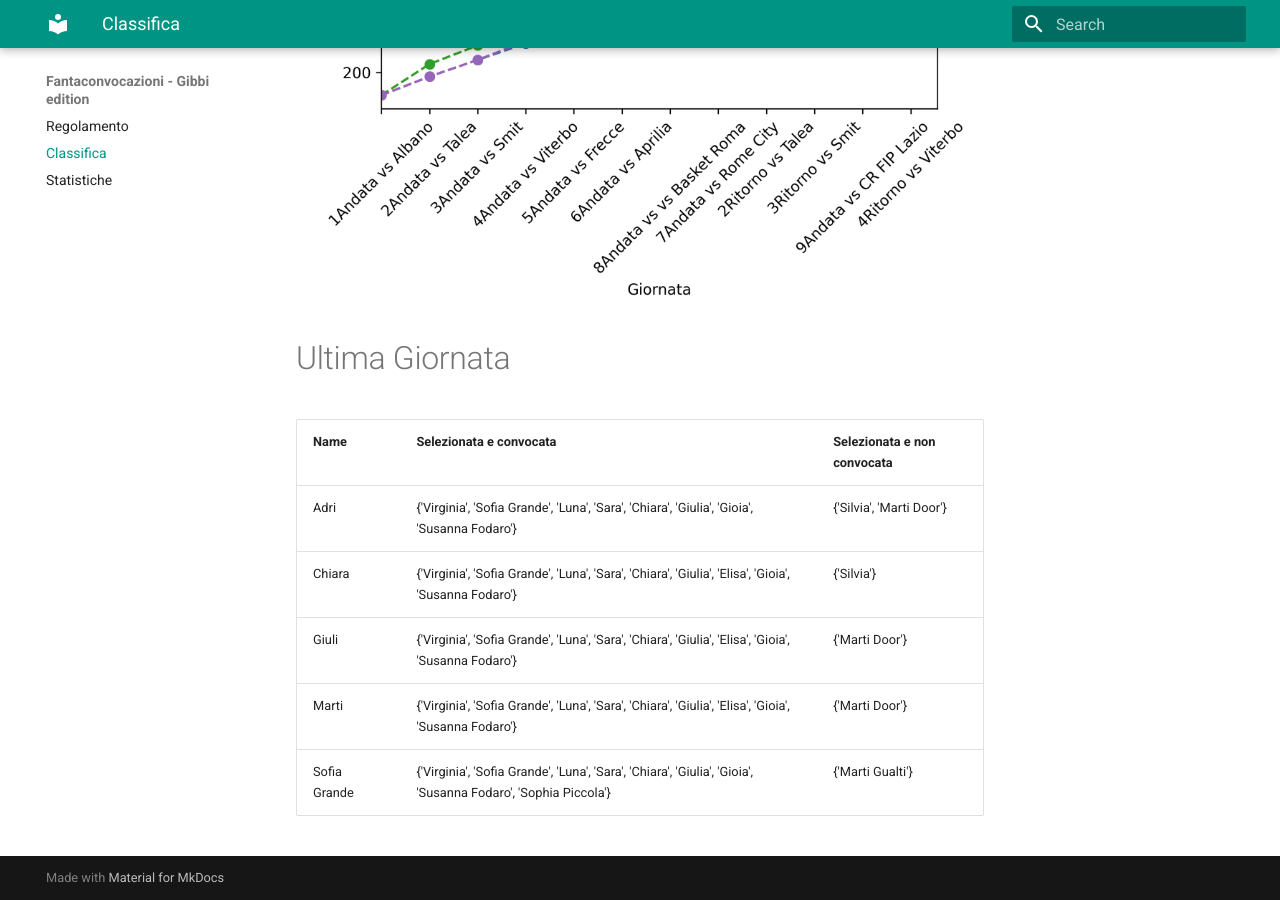
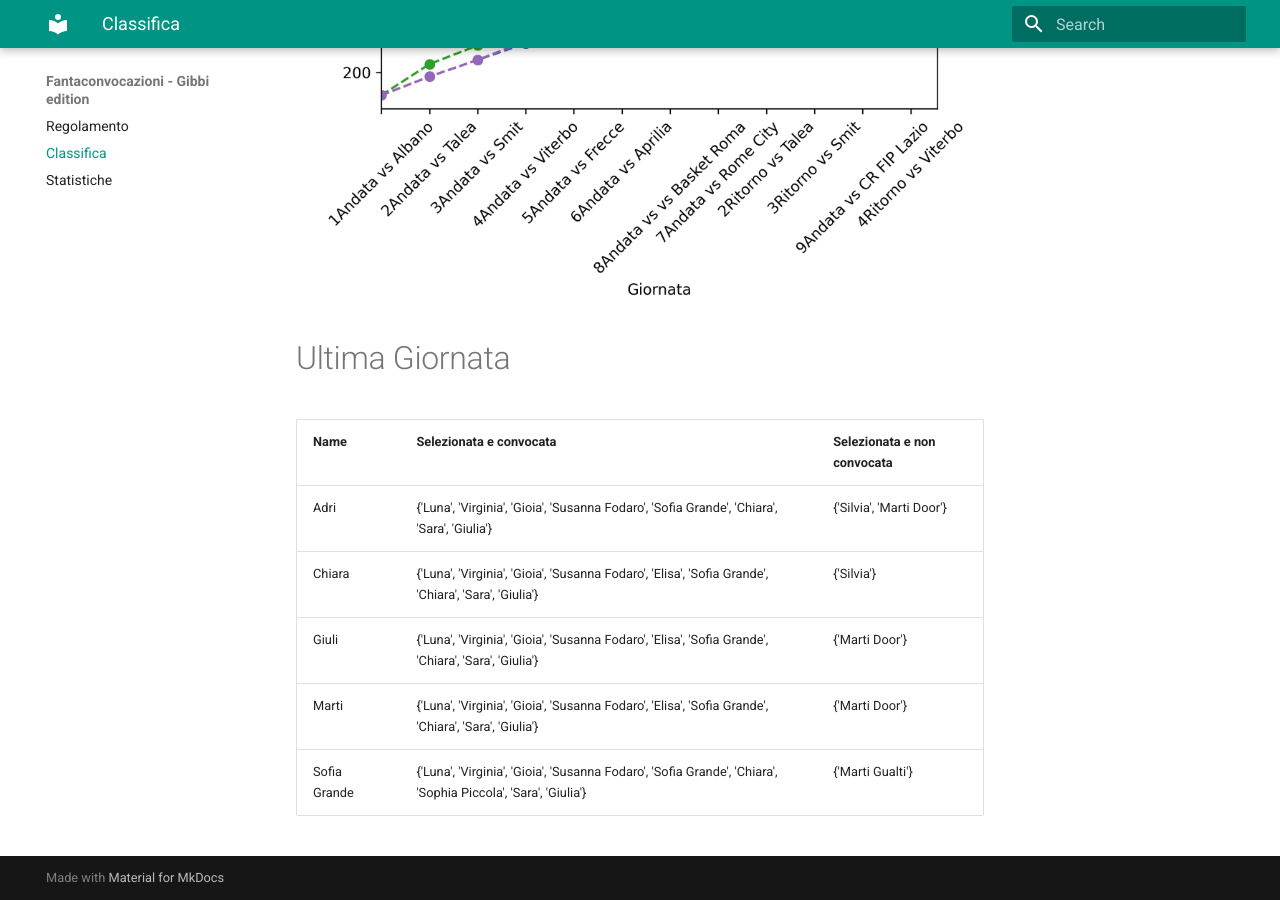
Before and after one commit to martinig94/fantagibbi, an MkDocs documentation site: the page built from docs/Classifica.md, in a window 1280 px wide and 900 px high, scrolled down 810 px. Built offline with MkDocs 1.6.1 and Material for MkDocs 9.7.7, drawn with Linux system fonts in a browser that asks for light colours.

Commit message:
Auto-update from main.py

```diff
--- a/docs/Classifica.md
+++ b/docs/Classifica.md
@@ -18,9 +18,9 @@
 <!-- START_TABLE CORRECT -->
 | Name         | Selezionata e convocata                                                                                       | Selezionata e non convocata   |
 |:-------------|:--------------------------------------------------------------------------------------------------------------|:------------------------------|
-| Adri         | {'Virginia', 'Sofia Grande', 'Luna', 'Sara', 'Chiara', 'Giulia', 'Gioia', 'Susanna Fodaro'}                   | {'Silvia', 'Marti Door'}      |
-| Chiara       | {'Virginia', 'Sofia Grande', 'Luna', 'Sara', 'Chiara', 'Giulia', 'Elisa', 'Gioia', 'Susanna Fodaro'}          | {'Silvia'}                    |
-| Giuli        | {'Virginia', 'Sofia Grande', 'Luna', 'Sara', 'Chiara', 'Giulia', 'Elisa', 'Gioia', 'Susanna Fodaro'}          | {'Marti Door'}                |
-| Marti        | {'Virginia', 'Sofia Grande', 'Luna', 'Sara', 'Chiara', 'Giulia', 'Elisa', 'Gioia', 'Susanna Fodaro'}          | {'Marti Door'}                |
-| Sofia Grande | {'Virginia', 'Sofia Grande', 'Luna', 'Sara', 'Chiara', 'Giulia', 'Gioia', 'Susanna Fodaro', 'Sophia Piccola'} | {'Marti Gualti'}              |
+| Adri         | {'Luna', 'Virginia', 'Gioia', 'Susanna Fodaro', 'Sofia Grande', 'Chiara', 'Sara', 'Giulia'}                   | {'Silvia', 'Marti Door'}      |
+| Chiara       | {'Luna', 'Virginia', 'Gioia', 'Susanna Fodaro', 'Elisa', 'Sofia Grande', 'Chiara', 'Sara', 'Giulia'}          | {'Silvia'}                    |
+| Giuli        | {'Luna', 'Virginia', 'Gioia', 'Susanna Fodaro', 'Elisa', 'Sofia Grande', 'Chiara', 'Sara', 'Giulia'}          | {'Marti Door'}                |
+| Marti        | {'Luna', 'Virginia', 'Gioia', 'Susanna Fodaro', 'Elisa', 'Sofia Grande', 'Chiara', 'Sara', 'Giulia'}          | {'Marti Door'}                |
+| Sofia Grande | {'Luna', 'Virginia', 'Gioia', 'Susanna Fodaro', 'Sofia Grande', 'Chiara', 'Sophia Piccola', 'Sara', 'Giulia'} | {'Marti Gualti'}              |
 <!-- END_TABLE CORRECT -->
```
